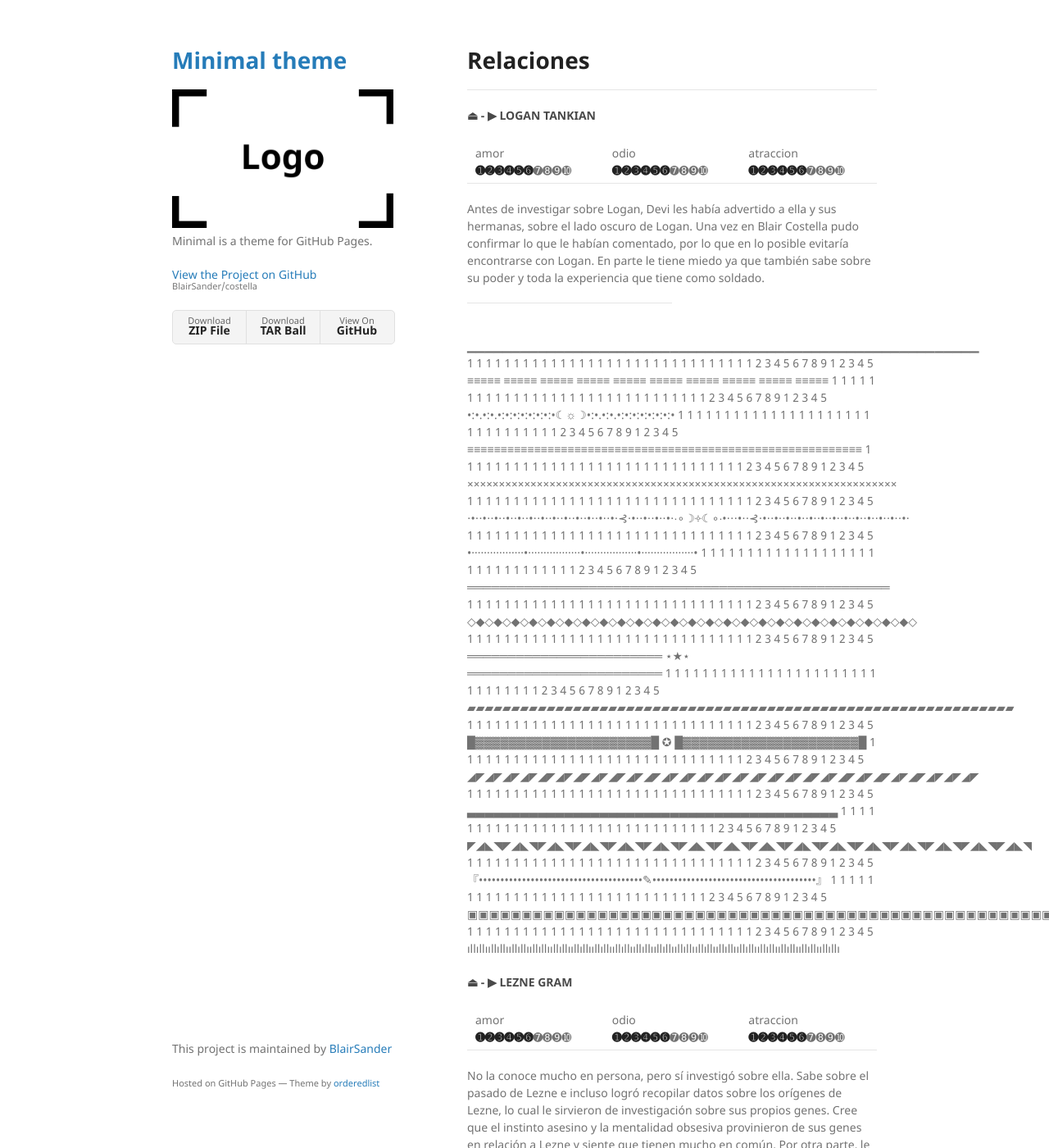
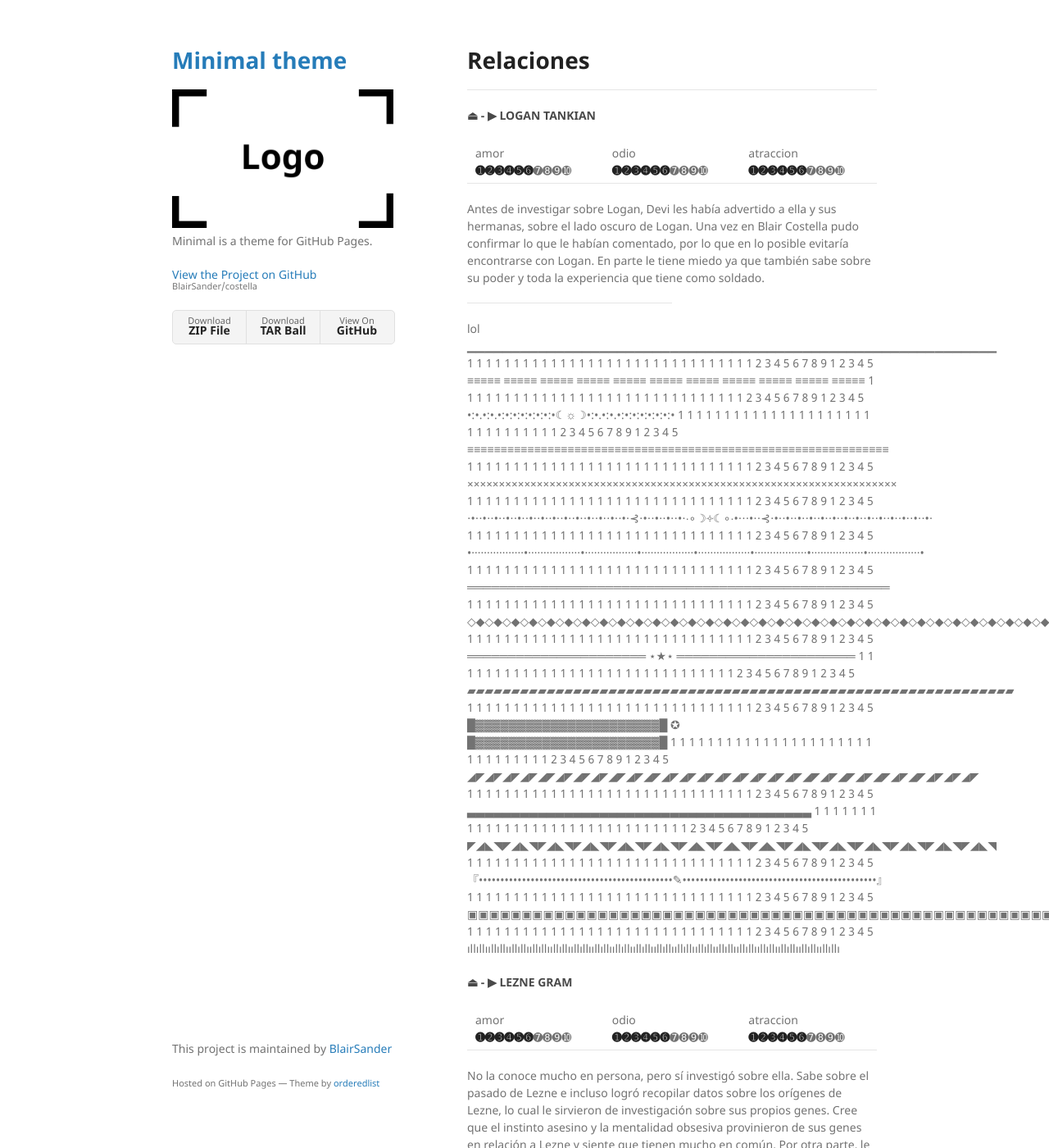
Before and after one commit to BlairSander/costella, a Jekyll site: the page built from relaciones.md, in a window 1280 px wide and 1400 px high. Shown: the whole window at 82% size. Built offline with Jekyll 4.4.1, drawn with Linux system fonts in a browser that asks for light colours; our own code applies the rules of GitHub Pages for plain Markdown files.

Commit message:
Update relaciones.md

```diff
--- a/relaciones.md
+++ b/relaciones.md
@@ -12,38 +12,38 @@ layout: default
 Antes de investigar sobre Logan, Devi les había advertido a ella y sus hermanas, sobre el lado oscuro de Logan. Una vez en Blair Costella pudo confirmar lo que le habían comentado, por lo que en lo posible evitaría encontrarse con Logan. En parte le tiene miedo ya que también sabe sobre su poder y toda la experiencia que tiene como soldado.
 
  <hr width="50%">
-
-<br>▁▁▁▁▁▁▁▁▁▁▁▁▁▁▁▁▁▁▁▁▁▁▁▁▁▁▁▁▁▁▁▁▁▁▁▁▁▁▁▁▁▁▁▁▁▁▁▁▁▁▁▁▁▁▁▁▁▁
+lol
+<br>▁▁▁▁▁▁▁▁▁▁▁▁▁▁▁▁▁▁▁▁▁▁▁▁▁▁▁▁▁▁▁▁▁▁▁▁▁▁▁▁▁▁▁▁▁▁▁▁▁▁▁▁▁▁▁▁▁▁▁▁
 1 1 1 1 1 1 1 1 1 1 1 1 1 1 1 1 1 1 1 1 1 1 1 1 1 1 1 1 1 1 1 2 3 4 5 6 7 8 9 1 2 3 4 5
-<br>≡≡≡≡≡ ≡≡≡≡≡ ≡≡≡≡≡ ≡≡≡≡≡ ≡≡≡≡≡ ≡≡≡≡≡ ≡≡≡≡≡ ≡≡≡≡≡ ≡≡≡≡≡ ≡≡≡≡≡
+<br>≡≡≡≡≡ ≡≡≡≡≡ ≡≡≡≡≡ ≡≡≡≡≡ ≡≡≡≡≡ ≡≡≡≡≡ ≡≡≡≡≡ ≡≡≡≡≡ ≡≡≡≡≡ ≡≡≡≡≡ ≡≡≡≡≡
 1 1 1 1 1 1 1 1 1 1 1 1 1 1 1 1 1 1 1 1 1 1 1 1 1 1 1 1 1 1 1 2 3 4 5 6 7 8 9 1 2 3 4 5
 <br>•:•.•:•.•:•:•:•:•:•:•:•☾☼☽•:•.•:•.•:•:•:•:•:•:•:•
 1 1 1 1 1 1 1 1 1 1 1 1 1 1 1 1 1 1 1 1 1 1 1 1 1 1 1 1 1 1 1 2 3 4 5 6 7 8 9 1 2 3 4 5
-<br>≡≡≡≡≡≡≡≡≡≡≡≡≡≡≡≡≡≡≡≡≡≡≡≡≡≡≡≡≡≡≡≡≡≡≡≡≡≡≡≡≡≡≡≡≡≡≡≡≡≡≡≡≡≡≡≡≡≡≡
+<br>≡≡≡≡≡≡≡≡≡≡≡≡≡≡≡≡≡≡≡≡≡≡≡≡≡≡≡≡≡≡≡≡≡≡≡≡≡≡≡≡≡≡≡≡≡≡≡≡≡≡≡≡≡≡≡≡≡≡≡≡≡≡≡
 1 1 1 1 1 1 1 1 1 1 1 1 1 1 1 1 1 1 1 1 1 1 1 1 1 1 1 1 1 1 1 2 3 4 5 6 7 8 9 1 2 3 4 5
 <br>××××××××××××××××××××××××××××××××××××××××××××××××××××××××××××××××××××
 1 1 1 1 1 1 1 1 1 1 1 1 1 1 1 1 1 1 1 1 1 1 1 1 1 1 1 1 1 1 1 2 3 4 5 6 7 8 9 1 2 3 4 5
-<br>⋅•⋅⋅•⋅⋅•⋅⋅•⋅⋅•⋅⋅•⋅⋅•⋅⋅•⋅⋅•⋅⋅•⋅⋅•⋅⋅•⋅⋅•⋅⊰⋅•⋅⋅•⋅⋅•⋅⋅•⋅∙∘☽༓☾∘∙•⋅⋅⋅•⋅⋅⊰⋅•⋅⋅•⋅⋅•⋅⋅•⋅⋅•⋅⋅•⋅⋅•⋅⋅•⋅⋅•⋅⋅•⋅⋅•⋅⋅•⋅⋅•⋅
+<br>⋅•⋅⋅•⋅⋅•⋅⋅•⋅⋅•⋅⋅•⋅⋅•⋅⋅•⋅⋅•⋅⋅•⋅⋅•⋅⋅•⋅⋅•⋅⋅•⋅⊰⋅•⋅⋅•⋅⋅•⋅⋅•⋅∙∘☽༓☾∘∙•⋅⋅⋅•⋅⋅⊰⋅•⋅⋅•⋅⋅•⋅⋅•⋅⋅•⋅⋅•⋅⋅•⋅⋅•⋅⋅•⋅⋅•⋅⋅•⋅⋅•⋅⋅•⋅⋅•⋅
 1 1 1 1 1 1 1 1 1 1 1 1 1 1 1 1 1 1 1 1 1 1 1 1 1 1 1 1 1 1 1 2 3 4 5 6 7 8 9 1 2 3 4 5
-<br>•·················•·················•·················•·················•
+<br>•·················•·················•·················•·················•·················•·················•·················•·················•
 1 1 1 1 1 1 1 1 1 1 1 1 1 1 1 1 1 1 1 1 1 1 1 1 1 1 1 1 1 1 1 2 3 4 5 6 7 8 9 1 2 3 4 5
 <br>════════════════════════════════════════════════════
 1 1 1 1 1 1 1 1 1 1 1 1 1 1 1 1 1 1 1 1 1 1 1 1 1 1 1 1 1 1 1 2 3 4 5 6 7 8 9 1 2 3 4 5
-<br>◇◆◇◆◇◆◇◆◇◆◇◆◇◆◇◆◇◆◇◆◇◆◇◆◇◆◇◆◇◆◇◆◇◆◇◆◇◆◇◆◇◆◇◆◇◆◇◆◇◆◇
+<br>◇◆◇◆◇◆◇◆◇◆◇◆◇◆◇◆◇◆◇◆◇◆◇◆◇◆◇◆◇◆◇◆◇◆◇◆◇◆◇◆◇◆◇◆◇◆◇◆◇◆◇◆◇◆◇◆◇◆◇◆◇◆◇◆◇◆◇
 1 1 1 1 1 1 1 1 1 1 1 1 1 1 1 1 1 1 1 1 1 1 1 1 1 1 1 1 1 1 1 2 3 4 5 6 7 8 9 1 2 3 4 5
-<br>════════════════════════ ⋆★⋆ ════════════════════════
+<br>══════════════════════ ⋆★⋆ ══════════════════════
 1 1 1 1 1 1 1 1 1 1 1 1 1 1 1 1 1 1 1 1 1 1 1 1 1 1 1 1 1 1 1 2 3 4 5 6 7 8 9 1 2 3 4 5
 <br>▰▰▰▰▰▰▰▰▰▰▰▰▰▰▰▰▰▰▰▰▰▰▰▰▰▰▰▰▰▰▰▰▰▰▰▰▰▰▰▰▰▰▰▰▰▰▰▰▰▰▰▰▰▰▰▰▰▰▰▰▰▰
 1 1 1 1 1 1 1 1 1 1 1 1 1 1 1 1 1 1 1 1 1 1 1 1 1 1 1 1 1 1 1 2 3 4 5 6 7 8 9 1 2 3 4 5
-<br>█▓▓▓▓▓▓▓▓▓▓▓▓▓▓▓▓▓▓▓▓▓█ ✪ █▓▓▓▓▓▓▓▓▓▓▓▓▓▓▓▓▓▓▓▓▓█
+<br>█▓▓▓▓▓▓▓▓▓▓▓▓▓▓▓▓▓▓▓▓▓▓█ ✪ █▓▓▓▓▓▓▓▓▓▓▓▓▓▓▓▓▓▓▓▓▓▓█
 1 1 1 1 1 1 1 1 1 1 1 1 1 1 1 1 1 1 1 1 1 1 1 1 1 1 1 1 1 1 1 2 3 4 5 6 7 8 9 1 2 3 4 5
 <br>◢◤◢◤◢◤◢◤◢◤◢◤◢◤◢◤◢◤◢◤◢◤◢◤◢◤◢◤◢◤◢◤◢◤◢◤◢◤◢◤◢◤◢◤◢◤◢◤◢◤◢◤◢◤◢◤◢◤
 1 1 1 1 1 1 1 1 1 1 1 1 1 1 1 1 1 1 1 1 1 1 1 1 1 1 1 1 1 1 1 2 3 4 5 6 7 8 9 1 2 3 4 5
-<br>▃▃▃▃▃▃▃▃▃▃▃▃▃▃▃▃▃▃▃▃▃▃▃▃▃▃▃▃▃▃▃▃▃▃▃▃▃▃▃▃▃▃
+<br>▃▃▃▃▃▃▃▃▃▃▃▃▃▃▃▃▃▃▃▃▃▃▃▃▃▃▃▃▃▃▃▃▃▃▃▃▃▃▃
 1 1 1 1 1 1 1 1 1 1 1 1 1 1 1 1 1 1 1 1 1 1 1 1 1 1 1 1 1 1 1 2 3 4 5 6 7 8 9 1 2 3 4 5
-<br>◤◢◣◥◤◢◣◥◤◢◣◥◤◢◣◥◤◢◣◥◤◢◣◥◤◢◣◥◤◢◣◥◤◢◣◥◤◢◣◥◤◢◣◥◤◢◣◥◤◢◣◥◤◢◣◥◤◢◣◥◤◢◣◥
+<br>◤◢◣◥◤◢◣◥◤◢◣◥◤◢◣◥◤◢◣◥◤◢◣◥◤◢◣◥◤◢◣◥◤◢◣◥◤◢◣◥◤◢◣◥◤◢◣◥◤◢◣◥◤◢◣◥◤◢◣◥
 1 1 1 1 1 1 1 1 1 1 1 1 1 1 1 1 1 1 1 1 1 1 1 1 1 1 1 1 1 1 1 2 3 4 5 6 7 8 9 1 2 3 4 5
-<br>『••••••••••••••••••••••••••••••••••••••✎••••••••••••••••••••••••••••••••••••••』
+<br>『•••••••••••••••••••••••••••••••••••••••••••••✎•••••••••••••••••••••••••••••••••••••••••••••』
 1 1 1 1 1 1 1 1 1 1 1 1 1 1 1 1 1 1 1 1 1 1 1 1 1 1 1 1 1 1 1 2 3 4 5 6 7 8 9 1 2 3 4 5
 <br>▣▣▣▣▣▣▣▣▣▣▣▣▣▣▣▣▣▣▣▣▣▣▣▣▣▣▣▣▣▣▣▣▣▣▣▣▣▣▣▣▣▣▣▣▣▣▣▣▣▣▣▣▣▣▣▣▣▣▣▣▣▣
 1 1 1 1 1 1 1 1 1 1 1 1 1 1 1 1 1 1 1 1 1 1 1 1 1 1 1 1 1 1 1 2 3 4 5 6 7 8 9 1 2 3 4 5
```
